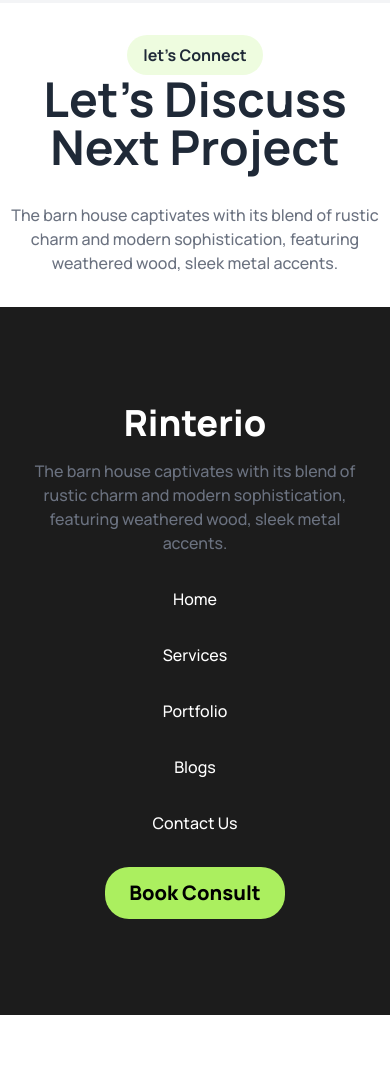
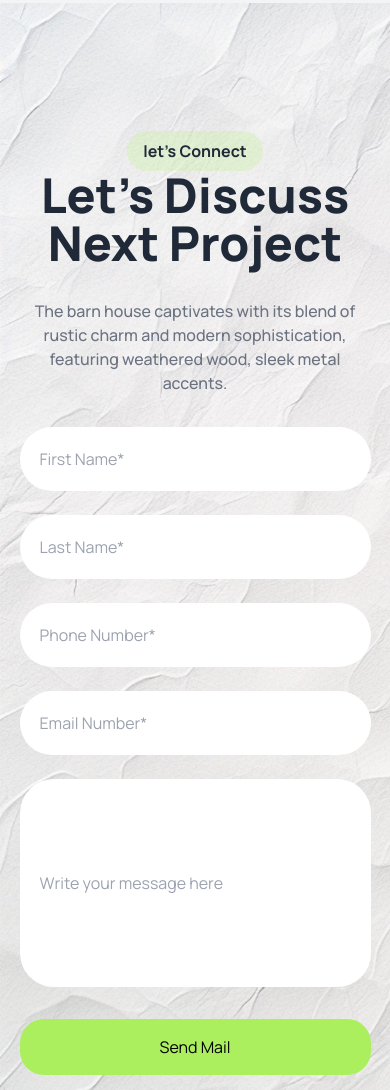
Before and after one commit to Fariya-Khan-Web/assignment-3, a plain HTML site: page index.html in a window 390 px wide. Shown: the part 5125-6215 px from the top of the page. Before the commit the page ends 6140 px from the top, so only its background shows below. Drawn offline with nearby package versions, Linux system fonts and the light colour scheme.

Commit message:
feat: form done

```diff
--- a/index.html
+++ b/index.html
@@ -31,6 +31,10 @@
        font-optical-sizing: auto;
        font-weight: normal;
        font-style: normal;
+    }
+    #form{
+      background-image: url(assets/bg.jpg);
+      background-size: cover;
     }
     </style>
 </head>
@@ -70,7 +74,7 @@
           </div>
         </div>
         <div class="mx-auto w-[90%] lg:w-1/2 mt-6 lg:mt-0">
-          <img class=" mx-auto lg:mt-0" src="assets/Rectangle.png" alt="">
+          <img class=" mx-auto lg:mt-0 lg:mr-0" src="assets/Rectangle.png" alt="">
         </div>
       </div>
       <!-- NUMERS NUMBERS -->
@@ -145,12 +149,20 @@
       </div>
     </section>
   <!-- FORM FORM FORM FORM -->
-    <section class="text-center">
-      <button class="px-4 py-2 font-bold mt-8 bg-[#abef5f33] rounded-3xl">let's Connect</button>
-      <h2 class="text-5xl font-bold sm:w-[70%] mx-auto">Let’s Discuss Next Project</h2>
-      <p class="font-medium lg:w-[60%] mx-auto text-gray-500 my-8">The barn house captivates with its blend of rustic charm and modern sophistication, featuring weathered wood, sleek metal accents.</p>
-      <div class="grid"></div>
-
+    <section id="form" class="text-center py-24">
+      <div class="w-[90%] max-w-screen-lg mx-auto">
+        <button class="px-4 py-2 font-bold mt-8 bg-[#abef5f33] rounded-3xl">let's Connect</button>
+        <h2 class="text-5xl font-extrabold sm:w-[70%] mx-auto">Let’s Discuss Next Project</h2>
+        <p class="font-medium lg:w-[60%] mx-auto text-gray-500 my-8">The barn house captivates with its blend of rustic charm and modern sophistication, featuring weathered wood, sleek metal accents.</p>
+        <div class="grid grid-cols-1 md:grid-cols-2 gap-6 text-gray-500">
+          <input class="p-5 rounded-[64px]" type="text" placeholder="First Name*">
+          <input class="p-5 rounded-[64px]" type="text" placeholder="Last Name*">
+          <input class="p-5 rounded-[64px]" type="text" placeholder="Phone Number*">
+          <input class="p-5 rounded-[64px]" type="text" placeholder="Email Number*">
+          <input class="p-5 h-52 rounded-[34px] md:col-span-2" type="text" placeholder="Write your message here">
+        </div>
+        <button class="bg-[#ABEF5F] w-full rounded-3xl text-black py-4 px-5 mt-8">Send Mail</button>
+      </div>
     </section>
 
   <!-- FOOTER FOOTER FOOTER -->
```
